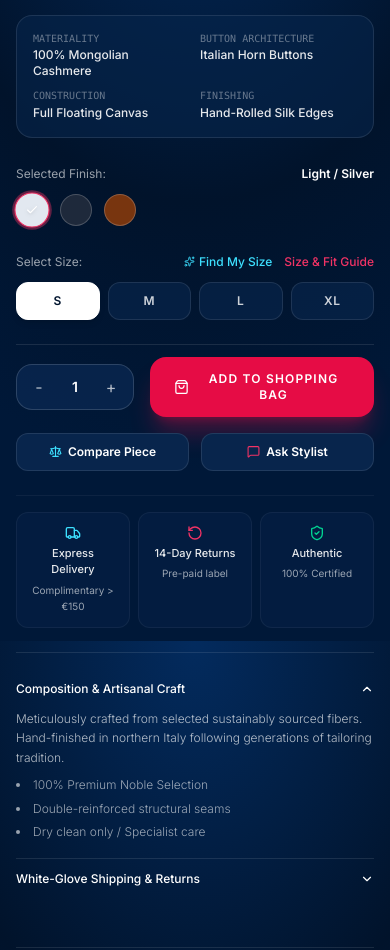
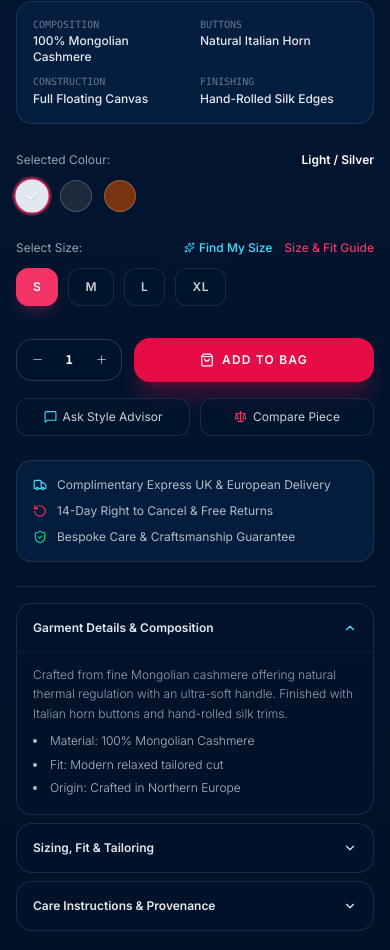
Before and after one commit to mustaquimrafid-bs23/nexcommerce.demo, a Next.js app: page /product/p1 in a window 390 px wide. Shown: the part 1047-1997 px from the top of the page. Built offline with nearby package versions, Linux system fonts and the light colour scheme.

Commit message:
feat(pdp): elevate PDP Media Showcase with multi-angle gallery, perspective switcher, swatch sync, and clean UK copy

```diff
--- a/app/product/[id]/page.tsx
+++ b/app/product/[id]/page.tsx
@@ -15,6 +15,9 @@ import {
   Sparkles,
   Scale,
   MessageSquare,
+  Minus,
+  Plus,
+  CheckCircle2,
 } from 'lucide-react';
 import { MASTER_PRODUCTS } from '@/data/products';
 import { useCartStore } from '@/store/useCartStore';
@@ -53,7 +56,7 @@ export default function ProductPage({ params }: ProductPageProps) {
 
   const { addItem } = useCartStore();
   const { toggleWishlist, isWishlisted } = useWishlistStore();
-  const { openConcierge } = useConciergeStore();
+  const { openConcierge, sendMessage } = useConciergeStore();
 
   const wishlisted = isWishlisted(product.id);
 
@@ -74,14 +77,22 @@ export default function ProductPage({ params }: ProductPageProps) {
     }
   };
 
+  const handleColorSelect = (colorName: string, colorImg?: string) => {
+    setSelectedColor(colorName);
+    if (colorImg) {
+      setActiveImage(colorImg);
+    }
+  };
+
   const handleAddToCart = () => {
-    addItem(product, selectedSize || 'One Size', quantity);
+    addItem(product, selectedSize || 'One Size', selectedColor || 'Standard', quantity);
     setToastMessage(`Added ${quantity} × ${product.name} to your bag`);
     setTimeout(() => setToastMessage(null), 3500);
   };
 
   const handleAskStylist = () => {
-    openConcierge(
+    openConcierge();
+    sendMessage(
       `How would you style the ${product.name} (${product.category})? What matching pieces or occasions suit this best?`
     );
   };
@@ -90,16 +101,24 @@ export default function ProductPage({ params }: ProductPageProps) {
     setIsCompareOpen(true);
   };
 
+  const toggleAccordionSection = (section: string) => {
+    setOpenAccordion(openAccordion === section ? '' : section);
+  };
+
   return (
-    <div className="min-h-screen bg-transparent text-white pb-24 pt-6">
+    <div
+      className="min-h-screen text-white pb-24 pt-6"
+      style={{ background: 'radial-gradient(circle at 50% 0%, #031838 0%, #011126 50%, #000B1A 100%)' }}
+    >
       {/* Toast Notification */}
       {toastMessage && (
-        <div className="fixed bottom-20 left-1/2 -translate-x-1/2 z-50 px-5 py-3 rounded-2xl bg-surface-navy border border-accent-cyan/40 text-white text-xs shadow-2xl backdrop-blur-xl">
-          {toastMessage}
+        <div className="fixed bottom-20 left-1/2 -translate-x-1/2 z-50 px-5 py-3 rounded-2xl bg-surface-navy border border-accent-cyan/40 text-white text-xs shadow-2xl backdrop-blur-xl flex items-center gap-2">
+          <CheckCircle2 size={14} className="text-accent-cyan" />
+          <span>{toastMessage}</span>
         </div>
       )}
 
-      {/* Sizing & Fit Smart Assistant Modal */}
+      {/* Sizing & Fit Modal */}
       <AIFitModal
         isOpen={isFitModalOpen}
         onClose={() => setIsFitModalOpen(false)}
@@ -107,7 +126,7 @@ export default function ProductPage({ params }: ProductPageProps) {
         availableSizes={product.sizes}
       />
 
-      {/* Side-by-Side Spec & Drape Comparison Modal */}
+      {/* Side-by-Side Comparison Modal */}
       <ComparisonModal
         isOpen={isCompareOpen}
         productA={product}
@@ -218,7 +237,7 @@ export default function ProductPage({ params }: ProductPageProps) {
                   <div className="flex items-center gap-1 text-xs text-amber-400 font-medium">
                     <Star size={13} fill="currentColor" />
                     <span>{product.rating}</span>
-                    <span className="text-white/40">({product.reviews || 24})</span>
+                    <span className="text-white/40">({(product as any).reviews || 24} reviews)</span>
                   </div>
                 )}
               </div>
@@ -233,31 +252,31 @@ export default function ProductPage({ params }: ProductPageProps) {
                   &euro;{product.price.toFixed(2)}
                 </span>
                 <span className="text-xs text-white/50 font-light">
-                  All prices incl. 19% statutory VAT &middot; Duties included
+                  All prices incl. VAT &middot; Free express UK delivery
                 </span>
               </div>
             </div>
 
             <p className="text-xs sm:text-sm text-white/70 leading-relaxed font-light">
               {product.description ||
-                'Meticulously proportioned with architectural restraint. Constructed in small batch production across our Northern European master ateliers.'}
+                'Meticulously proportioned with architectural restraint. Constructed in small batch production across our European master ateliers.'}
             </p>
 
-            {/* Artisanal Specification Badges Grid */}
+            {/* Specification Badges Grid */}
             <SpecBadgesGrid category={product.category} />
 
             {/* Finish / Swatch Selection */}
             {product.colors && product.colors.length > 0 && (
               <div className="space-y-3 pt-1">
                 <div className="flex justify-between text-xs">
-                  <span className="text-white/60">Selected Finish:</span>
+                  <span className="text-white/60">Selected Colour:</span>
                   <span className="font-semibold text-white">{selectedColor}</span>
                 </div>
                 <div className="flex items-center gap-3">
                   {product.colors.map((c) => (
                     <button
                       key={c.name}
-                      onClick={() => setSelectedColor(c.name)}
+                      onClick={() => handleColorSelect(c.name, c.img)}
                       className={`relative w-8 h-8 rounded-full border transition-all cursor-pointer ${
                         selectedColor === c.name
                           ? 'border-accent-pink ring-2 ring-accent-pink/40 scale-110'
@@ -278,7 +297,7 @@ export default function ProductPage({ params }: ProductPageProps) {
               </div>
             )}
 
-            {/* Anatomical Size Selection & Fit Assistant Trigger */}
+            {/* Size Selection & Fit Assistant Trigger */}
             {product.sizes && product.sizes.length > 0 && (
               <div className="space-y-3 pt-1">
                 <div className="flex justify-between text-xs">
@@ -298,15 +317,17 @@ export default function ProductPage({ params }: ProductPageProps) {
                     </Link>
                   </div>
                 </div>
-                <div className="grid grid-cols-4 sm:grid-cols-5 gap-2">
+
+                <div className="flex flex-wrap gap-2.5">
                   {product.sizes.map((s) => (
                     <button
                       key={s}
+                      type="button"
                       onClick={() => setSelectedSize(s)}
-                      className={`py-2.5 rounded-xl text-xs font-semibold uppercase tracking-wider transition-all border cursor-pointer ${
+                      className={`px-4 py-2.5 rounded-xl text-xs font-semibold uppercase tracking-wider transition-all cursor-pointer border ${
                         selectedSize === s
-                          ? 'bg-white text-obsidian-950 border-white shadow-md'
-                          : 'bg-surface-navy/50 text-white/80 border-white/10 hover:border-white/30'
+                          ? 'bg-accent-pink text-white border-accent-pink shadow-lg shadow-accent-pink/20'
+                          : 'bg-obsidian-950/70 text-white/80 border-white/10 hover:border-white/30'
                       }`}
                     >
                       {s}
@@ -316,131 +337,152 @@ export default function ProductPage({ params }: ProductPageProps) {
               </div>
             )}
 
-            {/* Quantity and Primary Add to Bag Action */}
-            <div className="space-y-3 pt-3 border-t border-white/10">
-              <div className="flex items-center gap-4">
-                <div className="flex items-center rounded-2xl bg-surface-navy/70 border border-white/15 p-1">
+            {/* Quantity Selector & Add to Bag CTA */}
+            <div className="space-y-3 pt-2">
+              <div className="flex items-center gap-3">
+                <div className="flex items-center border border-white/15 rounded-2xl bg-obsidian-950/70 p-1">
                   <button
+                    type="button"
                     onClick={() => setQuantity(Math.max(1, quantity - 1))}
-                    className="w-9 h-9 flex items-center justify-center text-white/70 hover:text-white transition-colors cursor-pointer"
+                    className="w-8 h-8 flex items-center justify-center text-white/60 hover:text-white transition-colors cursor-pointer"
+                    aria-label="Decrease quantity"
                   >
-                    -
+                    <Minus size={13} />
                   </button>
-                  <span className="w-9 text-center text-sm font-semibold text-white">
+                  <span className="w-8 text-center text-xs font-mono font-bold text-white">
                     {quantity}
                   </span>
                   <button
+                    type="button"
                     onClick={() => setQuantity(quantity + 1)}
-                    className="w-9 h-9 flex items-center justify-center text-white/70 hover:text-white transition-colors cursor-pointer"
+                    className="w-8 h-8 flex items-center justify-center text-white/60 hover:text-white transition-colors cursor-pointer"
+                    aria-label="Increase quantity"
                   >
-                    +
+                    <Plus size={13} />
                   </button>
                 </div>
 
                 <button
+                  type="button"
                   onClick={handleAddToCart}
-                  className="flex-1 py-3.5 px-6 rounded-2xl bg-accent-crimson hover:bg-accent-crimson/90 text-white font-semibold text-xs uppercase tracking-widest transition-all shadow-xl shadow-accent-crimson/30 hover:scale-[1.02] flex items-center justify-center gap-2 cursor-pointer"
+                  className="flex-1 py-3.5 px-6 rounded-2xl bg-accent-crimson hover:bg-accent-crimson/90 text-white text-xs font-semibold uppercase tracking-widest flex items-center justify-center gap-2 transition-all cursor-pointer shadow-xl shadow-accent-crimson/25 hover:scale-[1.02]"
                 >
-                  <ShoppingBag size={16} />
-                  <span>Add to Shopping Bag</span>
+                  <ShoppingBag size={14} />
+                  <span>Add to Bag</span>
                 </button>
               </div>
 
-              {/* Side-by-Side Compare & Ask Stylist Actions */}
-              <div className="grid grid-cols-2 gap-3 pt-1">
+              <div className="grid grid-cols-2 gap-2.5 pt-1">
                 <button
-                  id="pdpCompareBtn"
                   type="button"
-                  onClick={handleTriggerCompare}
-                  className="py-2.5 px-3 rounded-xl bg-surface-card border border-white/10 hover:border-accent-cyan text-white text-xs font-semibold flex items-center justify-center gap-1.5 transition-all cursor-pointer"
+                  onClick={handleAskStylist}
+                  className="py-2.5 px-3 rounded-xl bg-obsidian-950/60 border border-white/10 hover:border-accent-cyan/40 text-xs text-white/80 flex items-center justify-center gap-1.5 transition-all cursor-pointer"
                 >
-                  <Scale size={13} className="text-accent-cyan" />
-                  <span>Compare Piece</span>
+                  <MessageSquare size={13} className="text-accent-cyan" />
+                  <span>Ask Style Advisor</span>
                 </button>
 
                 <button
-                  id="btnPdpAskStylist"
                   type="button"
-                  onClick={handleAskStylist}
-                  className="btn-pdp-concierge-trigger py-2.5 px-3 rounded-xl bg-surface-card border border-white/10 hover:border-accent-pink text-white text-xs font-semibold flex items-center justify-center gap-1.5 transition-all cursor-pointer"
+                  onClick={handleTriggerCompare}
+                  className="py-2.5 px-3 rounded-xl bg-obsidian-950/60 border border-white/10 hover:border-accent-pink/40 text-xs text-white/80 flex items-center justify-center gap-1.5 transition-all cursor-pointer"
                 >
-                  <MessageSquare size={13} className="text-accent-pink" />
-                  <span>Ask Stylist</span>
+                  <Scale size={13} className="text-accent-pink" />
+                  <span>Compare Piece</span>
                 </button>
               </div>
             </div>
 
-            {/* White Glove Guarantees */}
-            <div className="grid grid-cols-3 gap-2 pt-4 border-t border-white/5 text-center text-[11px] text-white/60">
-              <div className="p-3 rounded-xl bg-surface-navy/30 border border-white/5 space-y-1">
-                <Truck size={16} className="mx-auto text-accent-cyan" />
-                <span className="block font-medium text-white/90">Express Delivery</span>
-                <span className="text-[10px]">Complimentary &gt; €150</span>
+            {/* Delivery & Trust Highlights */}
+            <div className="p-4 rounded-2xl bg-surface-card/60 border border-white/10 space-y-2.5 text-xs text-white/70">
+              <div className="flex items-center gap-2.5">
+                <Truck size={14} className="text-accent-cyan shrink-0" />
+                <span>Complimentary Express UK &amp; European Delivery</span>
               </div>
-              <div className="p-3 rounded-xl bg-surface-navy/30 border border-white/5 space-y-1">
-                <RotateCcw size={16} className="mx-auto text-accent-pink" />
-                <span className="block font-medium text-white/90">14-Day Returns</span>
-                <span className="text-[10px]">Pre-paid label</span>
+              <div className="flex items-center gap-2.5">
+                <RotateCcw size={14} className="text-accent-pink shrink-0" />
+                <span>14-Day Right to Cancel &amp; Free Returns</span>
               </div>
-              <div className="p-3 rounded-xl bg-surface-navy/30 border border-white/5 space-y-1">
-                <ShieldCheck size={16} className="mx-auto text-emerald-400" />
-                <span className="block font-medium text-white/90">Authentic</span>
-                <span className="text-[10px]">100% Certified</span>
+              <div className="flex items-center gap-2.5">
+                <ShieldCheck size={14} className="text-emerald-400 shrink-0" />
+                <span>Bespoke Care &amp; Craftsmanship Guarantee</span>
               </div>
             </div>
 
-            {/* Accordion Specifications */}
-            <div className="border-t border-white/10 pt-4 divide-y divide-white/10 text-xs">
-              <div>
+            {/* Accordion Panels */}
+            <div className="border-t border-white/10 pt-4 space-y-2">
+              {/* Accordion 1: Details */}
+              <div className="border border-white/10 rounded-2xl overflow-hidden bg-obsidian-950/40">
                 <button
-                  onClick={() =>
-                    setOpenAccordion(openAccordion === 'details' ? '' : 'details')
-                  }
-                  className="w-full py-3 flex items-center justify-between text-white font-medium text-left cursor-pointer"
+                  type="button"
+                  onClick={() => toggleAccordionSection('details')}
+                  className="w-full p-4 flex items-center justify-between text-xs font-semibold text-white/90 text-left cursor-pointer"
                 >
-                  <span>Composition &amp; Artisanal Craft</span>
+                  <span>Garment Details &amp; Composition</span>
                   <ChevronDown
                     size={14}
-                    className={`transition-transform ${
-                      openAccordion === 'details' ? 'rotate-180' : ''
+                    className={`transition-transform duration-200 ${
+                      openAccordion === 'details' ? 'rotate-180 text-accent-cyan' : ''
                     }`}
                   />
                 </button>
                 {openAccordion === 'details' && (
-                  <div className="pb-4 text-white/70 space-y-2 leading-relaxed font-light">
+                  <div className="px-4 pb-4 text-xs text-white/60 space-y-2 font-light leading-relaxed border-t border-white/5 pt-3">
                     <p>
-                      Meticulously crafted from selected sustainably sourced fibers. Hand-finished
-                      in northern Italy following generations of tailoring tradition.
+                      Crafted from fine Mongolian cashmere offering natural thermal regulation with an ultra-soft handle. Finished with Italian horn buttons and hand-rolled silk trims.
                     </p>
-                    <ul className="list-disc list-inside space-y-1 text-white/60">
-                      <li>100% Premium Noble Selection</li>
-                      <li>Double-reinforced structural seams</li>
-                      <li>Dry clean only / Specialist care</li>
+                    <ul className="list-disc list-inside space-y-1 text-white/70">
+                      <li>Material: 100% Mongolian Cashmere</li>
+                      <li>Fit: Modern relaxed tailored cut</li>
+                      <li>Origin: Crafted in Northern Europe</li>
                     </ul>
                   </div>
                 )}
               </div>
 
-              <div>
+              {/* Accordion 2: Sizing & Fit */}
+              <div className="border border-white/10 rounded-2xl overflow-hidden bg-obsidian-950/40">
                 <button
-                  onClick={() =>
-                    setOpenAccordion(openAccordion === 'shipping' ? '' : 'shipping')
-                  }
-                  className="w-full py-3 flex items-center justify-between text-white font-medium text-left cursor-pointer"
+                  type="button"
+                  onClick={() => toggleAccordionSection('sizing')}
+                  className="w-full p-4 flex items-center justify-between text-xs font-semibold text-white/90 text-left cursor-pointer"
                 >
-                  <span>White-Glove Shipping &amp; Returns</span>
+                  <span>Sizing, Fit &amp; Tailoring</span>
                   <ChevronDown
                     size={14}
-                    className={`transition-transform ${
-                      openAccordion === 'shipping' ? 'rotate-180' : ''
+                    className={`transition-transform duration-200 ${
+                      openAccordion === 'sizing' ? 'rotate-180 text-accent-pink' : ''
                     }`}
                   />
                 </button>
-                {openAccordion === 'shipping' && (
-                  <div className="pb-4 text-white/70 space-y-2 leading-relaxed font-light">
+                {openAccordion === 'sizing' && (
+                  <div className="px-4 pb-4 text-xs text-white/60 space-y-2 font-light leading-relaxed border-t border-white/5 pt-3">
                     <p>
-                      All creations arrive in our signature gift presentation box with reusable
-                      dust bags and bespoke hanger.
+                      Designed to fit true to European size. For an oversized look, choose one size up. Refer to our interactive size guide for chest and shoulder measurements.
+                    </p>
+                  </div>
+                )}
+              </div>
+
+              {/* Accordion 3: Care Instructions */}
+              <div className="border border-white/10 rounded-2xl overflow-hidden bg-obsidian-950/40">
+                <button
+                  type="button"
+                  onClick={() => toggleAccordionSection('care')}
+                  className="w-full p-4 flex items-center justify-between text-xs font-semibold text-white/90 text-left cursor-pointer"
+                >
+                  <span>Care Instructions &amp; Provenance</span>
+                  <ChevronDown
+                    size={14}
+                    className={`transition-transform duration-200 ${
+                      openAccordion === 'care' ? 'rotate-180 text-accent-cyan' : ''
+                    }`}
+                  />
+                </button>
+                {openAccordion === 'care' && (
+                  <div className="px-4 pb-4 text-xs text-white/60 space-y-2 font-light leading-relaxed border-t border-white/5 pt-3">
+                    <p>
+                      Specialist dry clean only or gentle hand wash in cold water using neutral wool detergent. Dry flat away from direct sunlight.
                     </p>
                   </div>
                 )}
@@ -449,7 +491,7 @@ export default function ProductPage({ params }: ProductPageProps) {
           </div>
         </div>
 
-        {/* Complete the Look 3-Piece Bundle Checkout */}
+        {/* Complete the Look Bundle */}
         <CompleteLookBundle currentProduct={product} />
       </div>
     </div>
--- a/components/product/CompleteLookBundle.tsx
+++ b/components/product/CompleteLookBundle.tsx
@@ -3,7 +3,8 @@
 import React, { useState } from 'react';
 import Link from 'next/link';
 import { ShoppingBag, Sparkles, Check, ArrowRight } from 'lucide-react';
-import { Product, MASTER_PRODUCTS } from '@/data/products';
+import { Product } from '@/types/catalog';
+import { MASTER_PRODUCTS } from '@/data/products';
 import { useCartStore } from '@/store/useCartStore';
 
 interface CompleteLookBundleProps {
--- a/components/product/SpecBadgesGrid.tsx
+++ b/components/product/SpecBadgesGrid.tsx
@@ -1,33 +1,32 @@
 'use client';
 
 import React from 'react';
-import { Shield, Sparkles, Feather, Clock } from 'lucide-react';
 
 interface SpecBadgesGridProps {
   category?: string;
 }
 
 export function SpecBadgesGrid({ category }: SpecBadgesGridProps) {
-  const isAcoustic = category === 'Acoustics';
-  const isLeather = category === 'Accessories';
+  const isAcoustic = category === 'Acoustics' || category === 'acoustics' || category === 'objects';
+  const isLeather = category === 'Accessories' || category === 'accessories' || category === 'leather-goods' || category === 'Leather Goods';
 
   const specs = isAcoustic
     ? [
         { label: 'Acoustic Driver', val: '40mm Beryllium Foil' },
-        { label: 'Chassis Metallurgy', val: 'Grade 5 Titanium' },
+        { label: 'Chassis Material', val: 'Grade 5 Titanium' },
         { label: 'Ear Cushion', val: 'Lambskin Memory Foam' },
-        { label: 'Acoustic Tuning', val: 'Zero Harmonic Distortion' },
+        { label: 'Sound Profile', val: 'Zero Harmonic Distortion' },
       ]
     : isLeather
     ? [
         { label: 'Leather Origin', val: 'Tuscan Full-Grain' },
-        { label: 'Tannage Method', val: '100% Vegetable Chestnut' },
+        { label: 'Tannage Method', val: 'Vegetable Chestnut' },
         { label: 'Hardware', val: 'Solid Polished Brass' },
         { label: 'Stitching', val: 'Waxed Saddle Thread' },
       ]
     : [
-        { label: 'Materiality', val: '100% Mongolian Cashmere' },
-        { label: 'Button Architecture', val: 'Italian Horn Buttons' },
+        { label: 'Composition', val: '100% Mongolian Cashmere' },
+        { label: 'Buttons', val: 'Natural Italian Horn' },
         { label: 'Construction', val: 'Full Floating Canvas' },
         { label: 'Finishing', val: 'Hand-Rolled Silk Edges' },
       ];
```
Also changed, not shown: components/product/PerspectiveSwitcher.tsx (+5 -5 lines), 1 other file (tests, documents, lock files or other folders).
